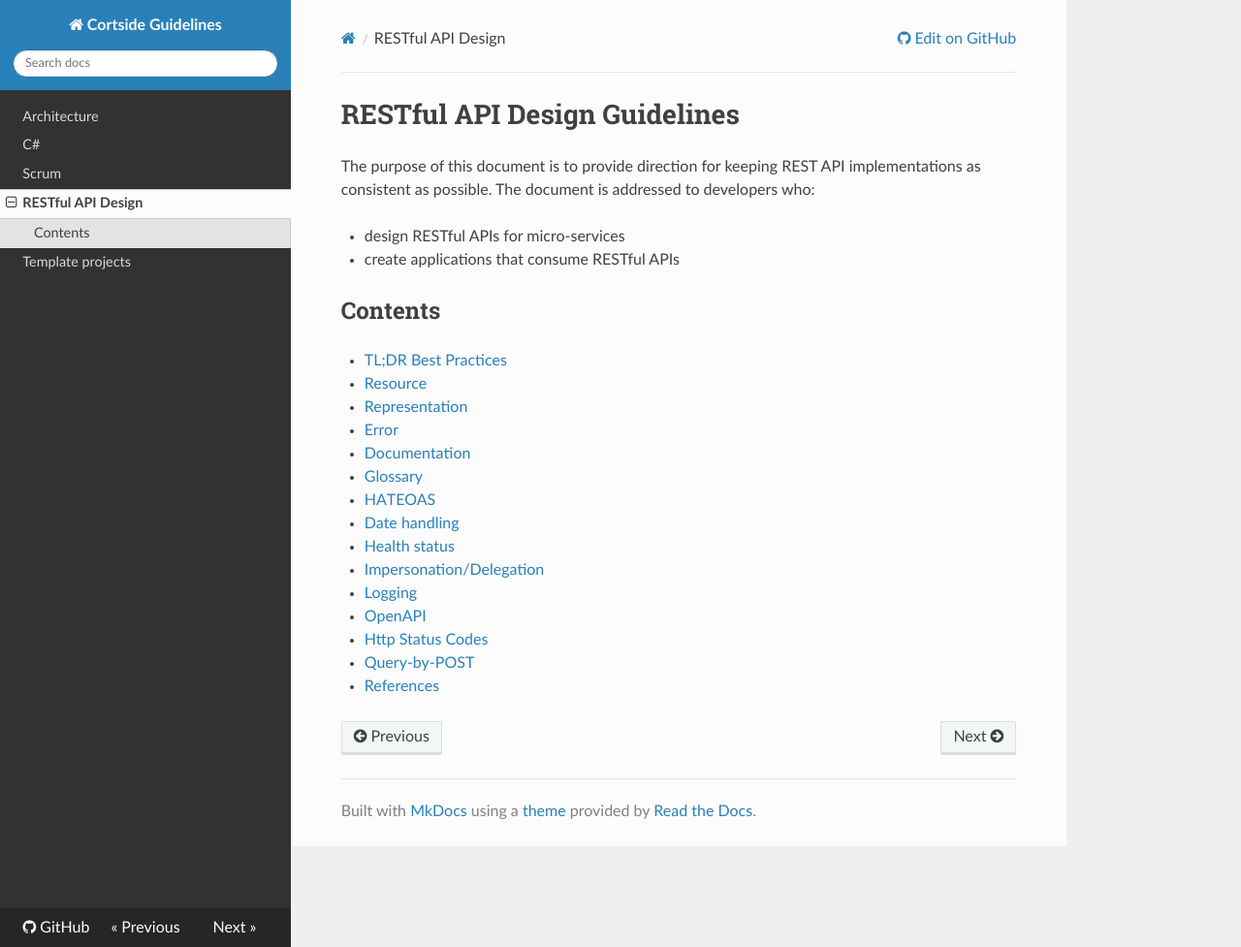
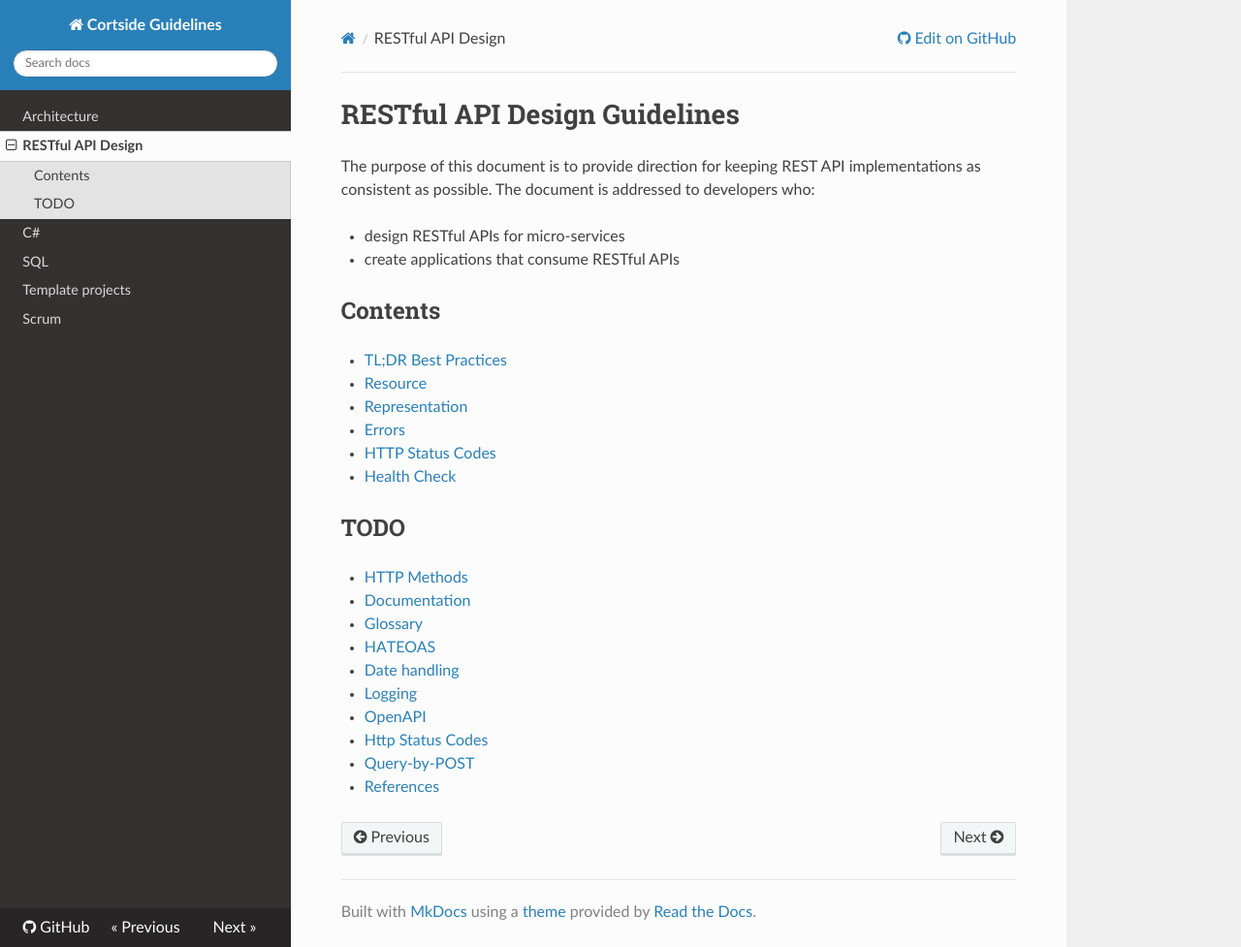
Before and after one commit to cortside/guidelines, an MkDocs documentation site: the page built from docs/rest/README.md, in a window 1280 px wide and 977 px high. Shown: the whole window at 97% size. Built offline with MkDocs 1.6.1, drawn with Linux system fonts in a browser that asks for light colours; nearby versions of some CDN libraries.

Commit message:
update indexes

```diff
--- a/docs/rest/README.md
+++ b/docs/rest/README.md
@@ -10,13 +10,17 @@ The purpose of this document is to provide direction for keeping REST API implem
 * [TL;DR Best Practices](BestPractices.md)
 * [Resource](Resource.md)
 * [Representation](Representation.md)
-* [Error](Error.md)
+* [Errors](Errors.md)
+* [HTTP Status Codes](HTTPStatusCodes.md)
+* [Health Check](HealthCheck.md)
+
+## TODO
+
+* [HTTP Methods](HTTPMethods.md)
 * [Documentation](#documentation)
 * [Glossary](Glossary.md)
 * [HATEOAS](Hateoas.md)
 * [Date handling](DateTime.md)
-* [Health status](health-endpoint.md)
-* [Impersonation/Delegation](Impersonation.md)
 * [Logging](Logging.md)
 * [OpenAPI](OpenAPI.md)
 * [Http Status Codes](HTTP-STATUS-CODES.md)
--- a/mkdocs.yml
+++ b/mkdocs.yml
@@ -14,10 +14,11 @@ formats:
 
 nav:
 - Architecture: architecture/README.md
+- RESTful API Design: rest/README.md
 - C#: csharp/README.md
+- SQL: sql/README.md
+- Template projects: template/README.md
 - Scrum: scrum/README.md
-- RESTful API Design: rest/README.md
-- Template projects: template/README.md
 
 # ci for docs
 # https://tech.michaelaltfield.net/2020/07/18/sphinx-rtd-github-pages-1/
```
Also changed, not shown: README.md (+3 -2 lines), docs/README.md (+3 -2 lines), docs/architecture/README.md (+5 -1 lines), docs/architecture/TokenExchange.md (renamed from docs/rest/TokenExchange.md, +1 -1 lines).
